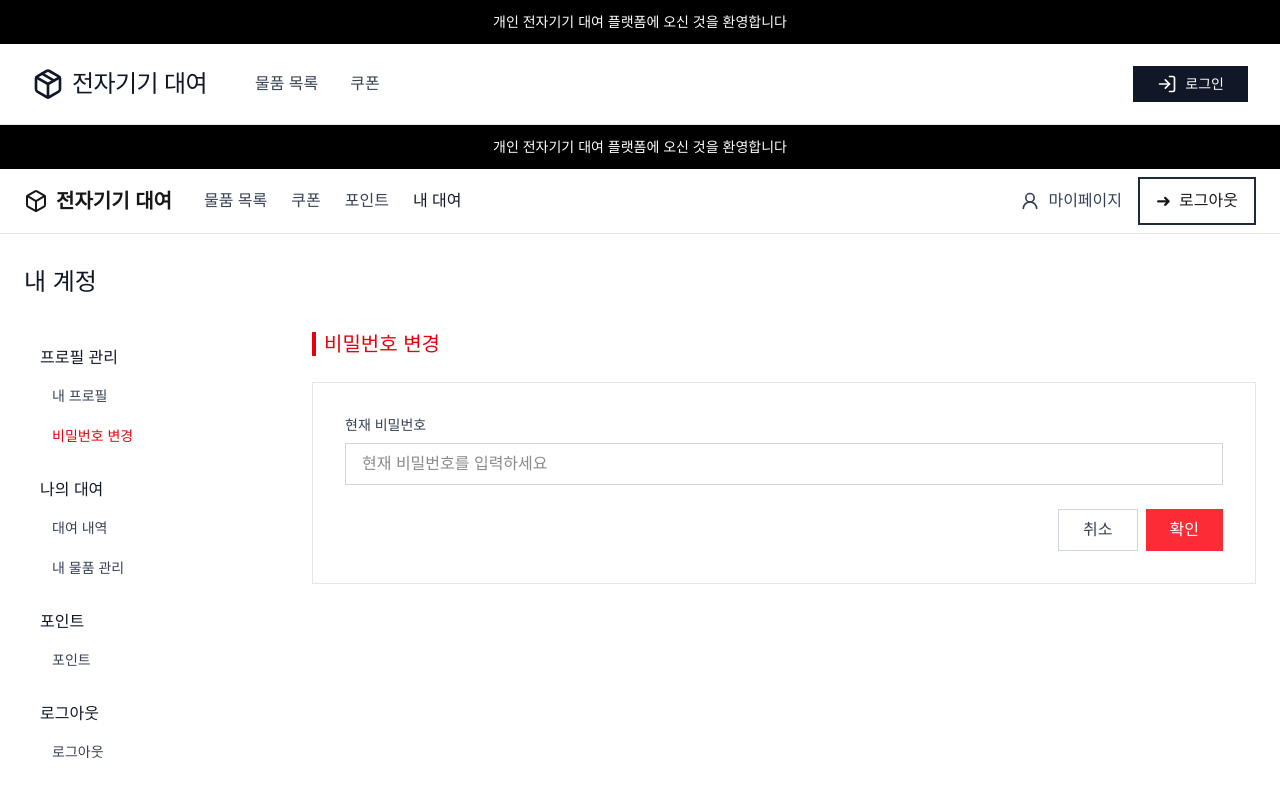
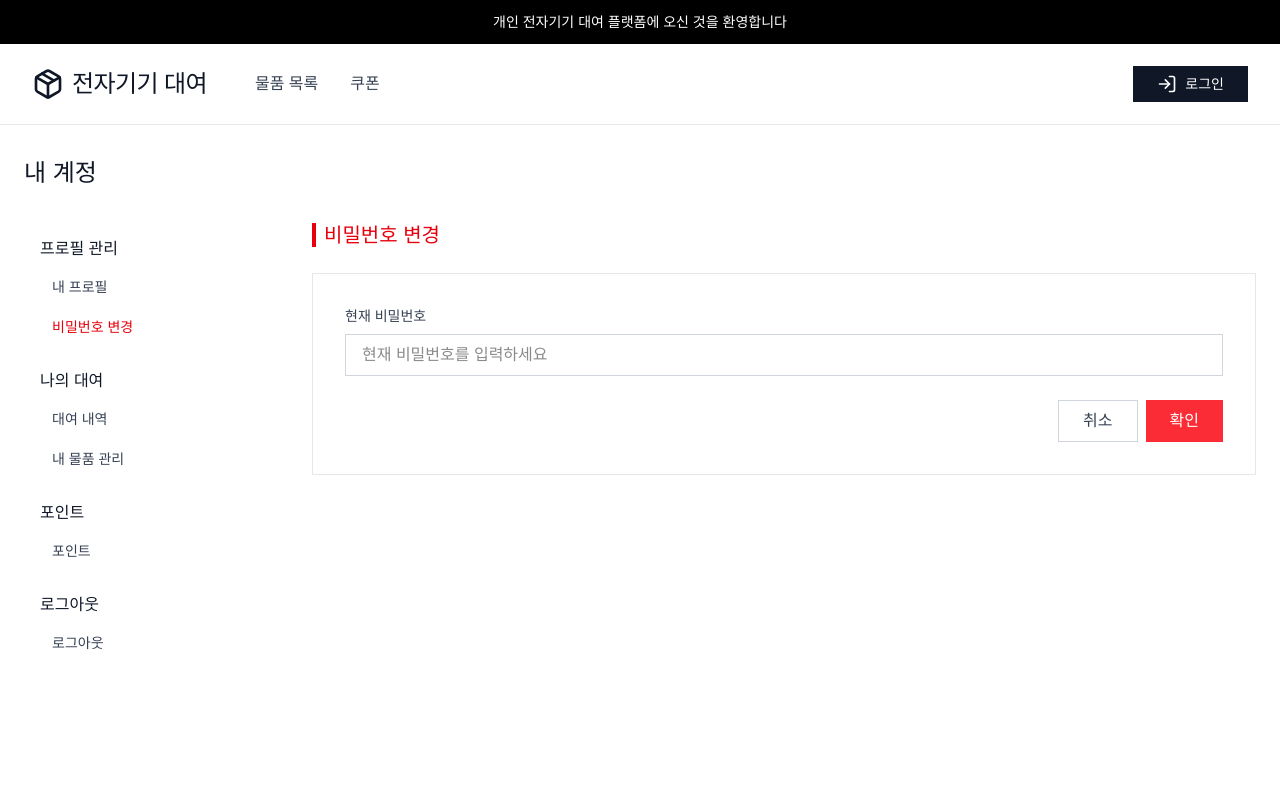
Before and after one commit to pinetree5115-collab/device-rental, a Next.js app: page /mypage/password in a window 1280 px wide. Shown: the top 798 px of the page. Built offline with nearby package versions, Linux system fonts and the light colour scheme; no server answers; a web font is replaced by a local one.

Commit message:
fix: 비밀번호 변경 페이지 중복 헤더 제거

```diff
--- a/src/app/mypage/password/page.tsx
+++ b/src/app/mypage/password/page.tsx
@@ -115,75 +115,6 @@ export default function PasswordChangePage() {
 
   return (
     <div className="min-h-screen bg-white">
-      {/* 헤더 */}
-      <header className="bg-black text-white py-3 px-6">
-        <p className="text-sm text-center">
-          개인 전자기기 대여 플랫폼에 오신 것을 환영합니다
-        </p>
-      </header>
-
-      <nav className="bg-white border-b border-gray-200">
-        <div className="max-w-7xl mx-auto px-6">
-          <div className="flex items-center justify-between h-16">
-            <div className="flex items-center gap-8">
-              <Link href="/" className="flex items-center gap-2 text-xl font-bold">
-                <svg
-                  width="24"
-                  height="24"
-                  viewBox="0 0 24 24"
-                  fill="none"
-                  stroke="currentColor"
-                  strokeWidth="2"
-                  strokeLinecap="round"
-                  strokeLinejoin="round"
-                >
-                  <path d="M21 16V8a2 2 0 0 0-1-1.73l-7-4a2 2 0 0 0-2 0l-7 4A2 2 0 0 0 3 8v8a2 2 0 0 0 1 1.73l7 4a2 2 0 0 0 2 0l7-4A2 2 0 0 0 21 16z" />
-                  <polyline points="3.27 6.96 12 12.01 20.73 6.96" />
-                  <line x1="12" y1="22.08" x2="12" y2="12" />
-                </svg>
-                전자기기 대여
-              </Link>
-              <div className="flex gap-6">
-                <Link href="/items" className="text-gray-700 hover:text-gray-900">
-                  물품 목록
-                </Link>
-                <Link href="/coupons" className="text-gray-700 hover:text-gray-900">
-                  쿠폰
-                </Link>
-                <Link href="/points" className="text-gray-700 hover:text-gray-900">
-                  포인트
-                </Link>
-                <Link href="/mypage" className="text-gray-900 font-medium">
-                  내 대여
-                </Link>
-              </div>
-            </div>
-            <div className="flex items-center gap-4">
-              <span className="flex items-center gap-2 text-gray-700">
-                <svg
-                  width="20"
-                  height="20"
-                  viewBox="0 0 24 24"
-                  fill="none"
-                  stroke="currentColor"
-                  strokeWidth="2"
-                  strokeLinecap="round"
-                  strokeLinejoin="round"
-                >
-                  <circle cx="12" cy="8" r="5" />
-                  <path d="M20 21a8 8 0 1 0-16 0" />
-                </svg>
-                마이페이지
-              </span>
-              <button className="flex items-center gap-2 px-4 py-2 border-2 border-gray-800 hover:bg-gray-50">
-                <span className="text-lg">➜</span>
-                로그아웃
-              </button>
-            </div>
-          </div>
-        </div>
-      </nav>
-
       {/* 메인 콘텐츠 */}
       <div className="max-w-7xl mx-auto px-6 py-8">
         <h1 className="text-2xl font-medium text-gray-900 mb-8">내 계정</h1>
```
